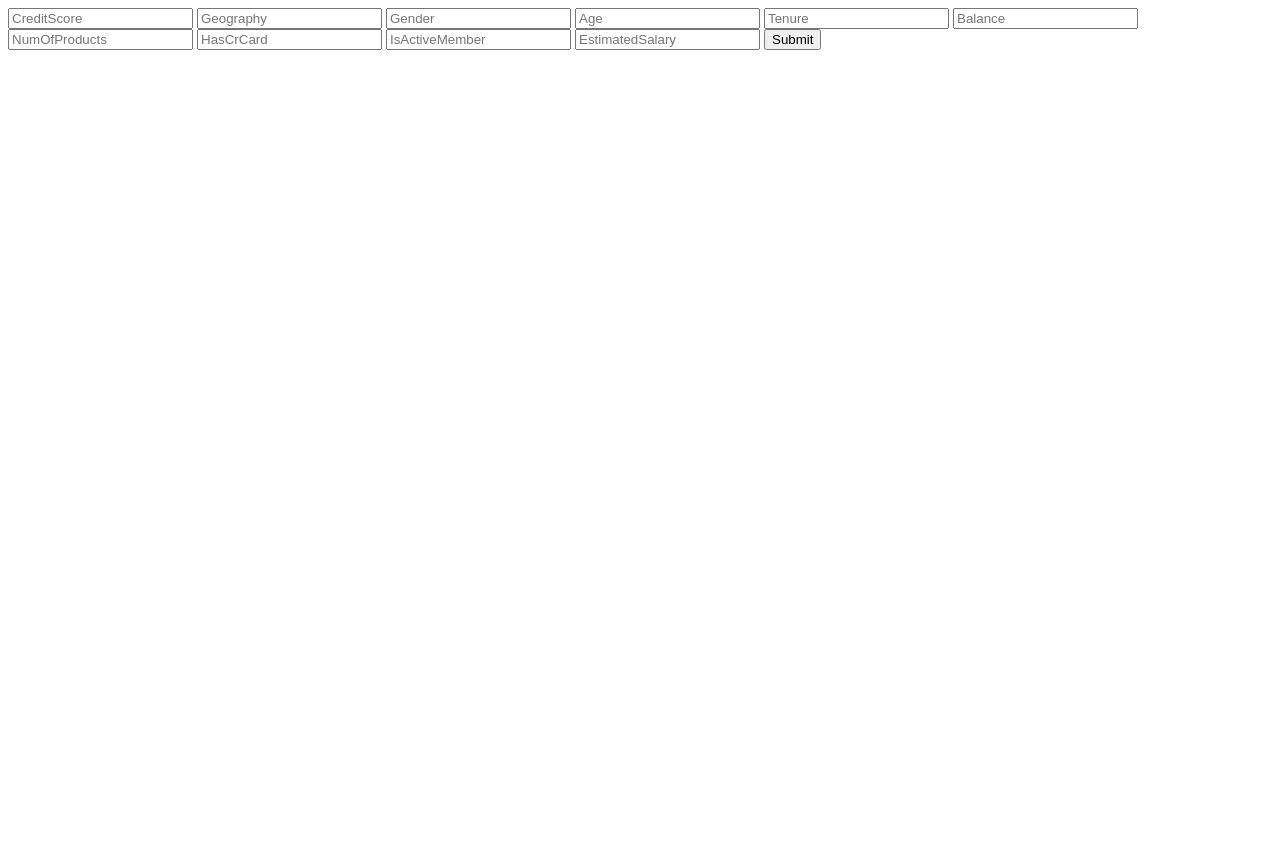
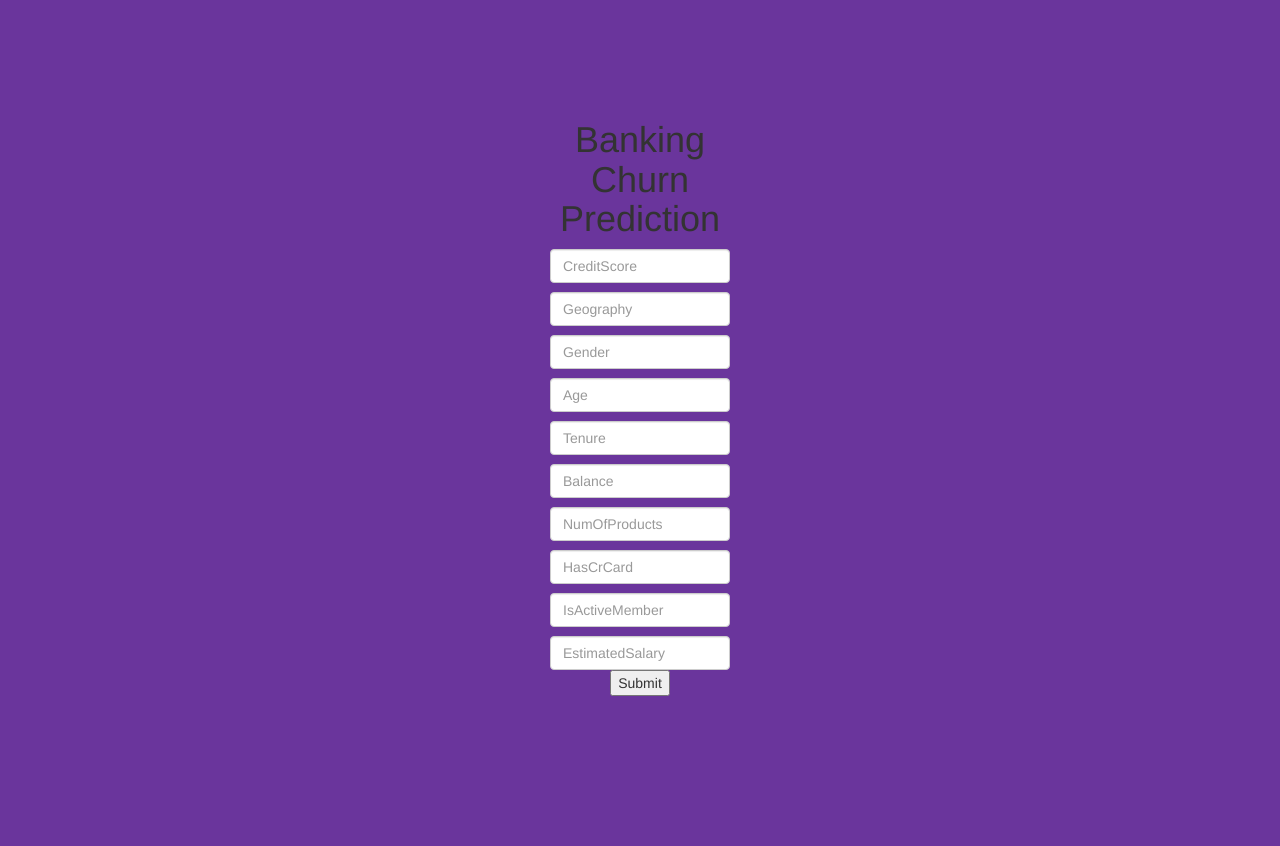
Before and after one commit to blurred-machine/ANN-based-Banking-Churn-Prediction, a Flask app: page /index in a window 1280 px wide. Before the commit the page ends 50 px from the top, so only its background shows below. Run offline with Flask 2, Linux system fonts and the light colour scheme; parts of the project's set-up code (start-up, migrations or seed data) failed here and were passed over; some libraries are stand-ins or nearby versions.

Commit message:
working on web interface

```diff
--- a/templates/index.html
+++ b/templates/index.html
@@ -4,26 +4,35 @@
     <meta charset="utf-8">
     <meta http-equiv="x-ua-compatible" content="ie=edge">
     <meta name="viewport" content="width=device-width, initial-scale=1">
+    <link rel="stylesheet" href="style.css">
+    <link rel="stylesheet" href="https://maxcdn.bootstrapcdn.com/bootstrap/3.4.1/css/bootstrap.min.css">
+    <script src="https://ajax.googleapis.com/ajax/libs/jquery/3.4.1/jquery.min.js"></script>
+    <script src="https://maxcdn.bootstrapcdn.com/bootstrap/3.4.1/js/bootstrap.min.js"></script>
     <title>Banking Churn Prediction</title>
 </head>
-<body>
-    <div>
+<body><div class="bod">
+    <div class="cl">
+      <h1>Banking Churn Prediction</h1>
   <form action="/predict" method="POST">
-  	<input type="text" name="CreditScore" placeholder="CreditScore">
-    <input type="text" name="Geography" placeholder="Geography">
-    <input type="text" name="Gender" placeholder="Gender">
-    <input type="text" name="Age" placeholder="Age">
-    <input type="text" name="Tenure" placeholder="Tenure">
-    <input type="text" name="Balance" placeholder="Balance">
-    <input type="text" name="NumOfProducts" placeholder="NumOfProducts">
-    <input type="text" name="HasCrCard" placeholder="HasCrCard">
-    <input type="text" name="IsActiveMember" placeholder="IsActiveMember">
-    <input type="text" name="EstimatedSalary" placeholder="EstimatedSalary">
-  	<input type="submit" name="submitBtn">
-  </form>
+
+        <input type="text" name="CreditScore" class="form-control" placeholder="CreditScore" aria-label="Username" aria-describedby="basic-addon1">
+        <input type="text" name="Geography" class="form-control" placeholder="Geography" aria-label="Username" aria-describedby="basic-addon1">
+        <input type="text" name="Gender" class="form-control" placeholder="Gender" aria-label="Username" aria-describedby="basic-addon1">
+        <input type="text" name="Age" class="form-control" placeholder="Age" aria-label="Username" aria-describedby="basic-addon1">
+        <input type="text" name="Tenure" class="form-control" placeholder="Tenure" aria-label="Username" aria-describedby="basic-addon1">
+
+        <input type="text" name="Balance" class="form-control" placeholder="Balance" aria-label="Username" aria-describedby="basic-addon1">
+        <input type="text" name="NumOfProducts" class="form-control" placeholder="NumOfProducts" aria-label="Username" aria-describedby="basic-addon1">
+        <input type="text" name="HasCrCard" class="form-control" placeholder="HasCrCard" aria-label="Username" aria-describedby="basic-addon1">
+        <input type="text" name="IsActiveMember" class="form-control" placeholder="IsActiveMember" aria-label="Username" aria-describedby="basic-addon1">
+        <input type="text" name="EstimatedSalary" class="form-control" placeholder="EstimatedSalary" aria-label="Username" aria-describedby="basic-addon1">
+
+        <input type="submit" name="submitBtn">
 
 
 
+  </form>
+</div>
 </div>
 </body>
 </html>
--- /dev/null
+++ b/templates/style.css
@@ -0,0 +1,18 @@
+.bod{
+  background-color: #6A359C;
+  text-align: center;
+  padding-left: 40rem;
+  padding-right: 40rem;
+
+}
+.cl{
+
+  text-align: center;
+  padding: 10rem 15rem 15rem;
+
+}
+.form-control{
+  padding-left: 20rem;
+  padding-right: 20rem;
+  margin-top: 5%;
+}
```
